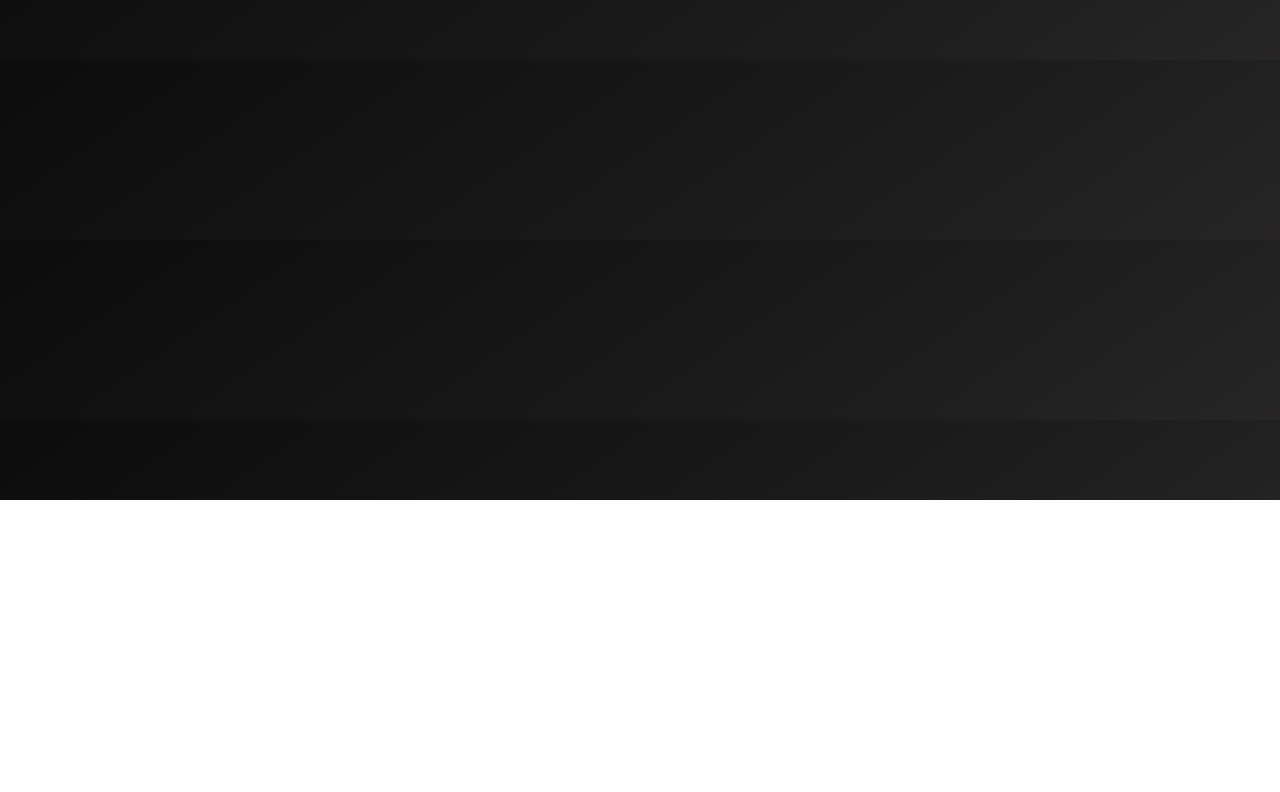
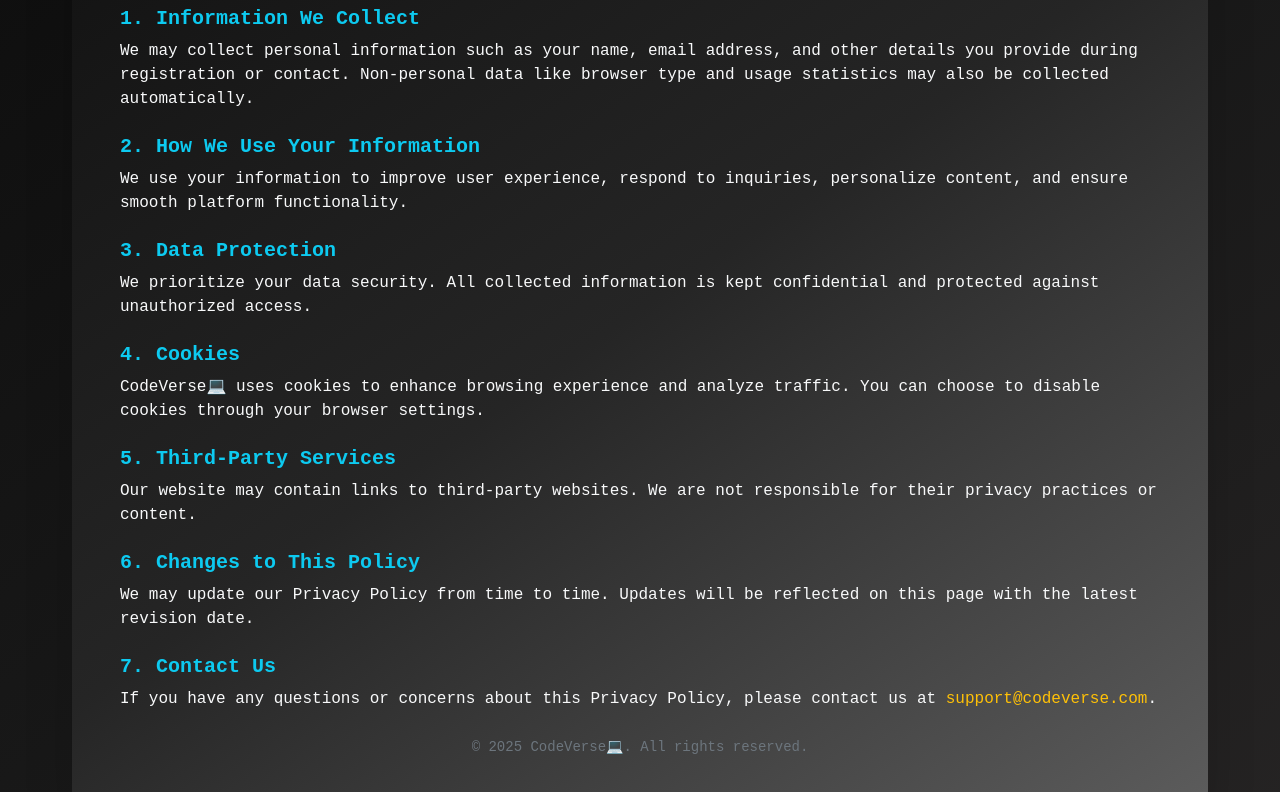
Before and after one commit to Sujan-Rai-426/Blog_CodeVerse, a React (Vite) app in the folder Frontend/: page /Privacy_Policy in a window 1280 px wide. Shown: the part 300-1092 px from the top of the page. Before the commit the page ends 800 px from the top, so only its background shows below. Built offline with nearby package versions, Linux system fonts and the light colour scheme; no server answers.

Commit message:
added Privacy_Policy.jsx

```diff
--- a/Frontend/src/App.jsx
+++ b/Frontend/src/App.jsx
@@ -17,6 +17,7 @@ import Backend_Tutorial_Topic from './pages/Backend_Tutorial_Topic.jsx';
 import Admin_Dashboard from './pages/Admin_Dashboard.jsx';
 import Admin_Login from './pages/Admin_Login.jsx';
 import Protected_Route from './context/Protected_Route.jsx';
+import Privacy_Policy from './pages/Privacy_Policy.jsx';
 
 function App() {
 
@@ -32,6 +33,7 @@ function App() {
                       <Routes>
                           <Route exact path='/'  element={ <Home/> } />
                           <Route exact path='/About'  element={ <About/> } />
+                          <Route exact path='/Privacy_Policy'  element={ <Privacy_Policy/> } />
 
                           <Route exact path='/Frontend_Tutorial_Solution/:topicID'  element={ <Frontend_Tutorial_Solution/> } />
                           <Route exact path='/Backend_Tutorial_Solution/:topicID'  element={ <Backend_Tutorial_Solution/> } />\
--- a/Frontend/src/components/Navbar.jsx
+++ b/Frontend/src/components/Navbar.jsx
@@ -36,7 +36,7 @@ function Navbar() {
                 <ul className="sidebar-nav">
                     <li><Link to="/" onClick={toggleSidebar}>Home</Link></li>
                     <li><Link to="/About" onClick={toggleSidebar}>About</Link></li>
-                    <li><Link to="/" onClick={toggleSidebar}>Pricing</Link></li>
+                    <li><Link to="/Privacy_Policy" onClick={toggleSidebar}>Privacy Policy</Link></li>
                     <li><a href="https://www.sujan140.com.np" target="_blank" rel="noopener noreferrer" onClick={toggleSidebar}>Developer</a></li>
                     <li><Link to="https://blog-codeverse.onrender.com/" onClick={toggleSidebar}>Admin 💻</Link></li>
                 </ul>
--- a/Frontend/src/pages/Backend_Tutorial_Topic.jsx
+++ b/Frontend/src/pages/Backend_Tutorial_Topic.jsx
@@ -74,7 +74,7 @@ const Backend_Tutorial_Topic = () => {
                     </div>
                 ))
             ) : (
-                <p className="loading">Loading backend topics...</p>
+                <p className="loading">Content will be uploaded very soon...</p>
             )}
         </div>
     );
--- a/Frontend/src/pages/Frontend_Tutorial_Topic.jsx
+++ b/Frontend/src/pages/Frontend_Tutorial_Topic.jsx
@@ -62,7 +62,7 @@ const Frontend_Tutorial_Topic = () => {
                                                 </Link>
                                             ))
                                         ) : (
-                                            <p className="no-topic">No topics found for this language.</p>
+                                            <p className="no-topic"> Content Will be uploaded very soon... </p>
                                         )}
                                     </div>
                                 </div>
@@ -71,7 +71,7 @@ const Frontend_Tutorial_Topic = () => {
                     </div>
                 ))
             ) : (
-                <p className="loading">Loading topics...</p>
+                <p className="loading text-light">Loading topics...</p>
             )}
         </div>
     );
--- /dev/null
+++ b/Frontend/src/pages/Privacy_Policy.jsx
@@ -0,0 +1,78 @@
+import React from "react";
+
+const Privacy_Policy = () => {
+    return (
+        <div className="container my-5 text-light">
+            <div className="card bg-dark border-0 shadow-lg p-4">
+                <div className="card-body">
+                <h2 className="text-center mb-4 text-warning">
+                    <u>Privacy Policy</u>
+                </h2>
+                <p className="lead">
+                    Welcome to <strong>CodeVerse💻</strong>. Your privacy is important to
+                    us. This Privacy Policy explains how we collect, use, and protect
+                    your information when you use our website.
+                </p>
+
+                <h5 className="mt-4 text-info">1. Information We Collect</h5>
+                <p>
+                    We may collect personal information such as your name, email
+                    address, and other details you provide during registration or
+                    contact. Non-personal data like browser type and usage statistics may
+                    also be collected automatically.
+                </p>
+
+                <h5 className="mt-4 text-info">2. How We Use Your Information</h5>
+                <p>
+                    We use your information to improve user experience, respond to
+                    inquiries, personalize content, and ensure smooth platform
+                    functionality.
+                </p>
+
+                <h5 className="mt-4 text-info">3. Data Protection</h5>
+                <p>
+                    We prioritize your data security. All collected information is kept
+                    confidential and protected against unauthorized access.
+                </p>
+
+                <h5 className="mt-4 text-info">4. Cookies</h5>
+                <p>
+                    CodeVerse💻 uses cookies to enhance browsing experience and analyze
+                    traffic. You can choose to disable cookies through your browser
+                    settings.
+                </p>
+
+                <h5 className="mt-4 text-info">5. Third-Party Services</h5>
+                <p>
+                    Our website may contain links to third-party websites. We are not
+                    responsible for their privacy practices or content.
+                </p>
+
+                <h5 className="mt-4 text-info">6. Changes to This Policy</h5>
+                <p>
+                    We may update our Privacy Policy from time to time. Updates will be
+                    reflected on this page with the latest revision date.
+                </p>
+
+                <h5 className="mt-4 text-info">7. Contact Us</h5>
+                <p>
+                    If you have any questions or concerns about this Privacy Policy,
+                    please contact us at{" "}
+                    <a href="mailto:support@codeverse.com" className="text-decoration-none text-warning">
+                    support@codeverse.com
+                    </a>
+                    .
+                </p>
+
+                <div className="text-center mt-4">
+                    <small className="text-secondary">
+                    © {new Date().getFullYear()} CodeVerse💻. All rights reserved.
+                    </small>
+                </div>
+                </div>
+            </div>
+        </div>
+    );
+};
+
+export default Privacy_Policy;
```
